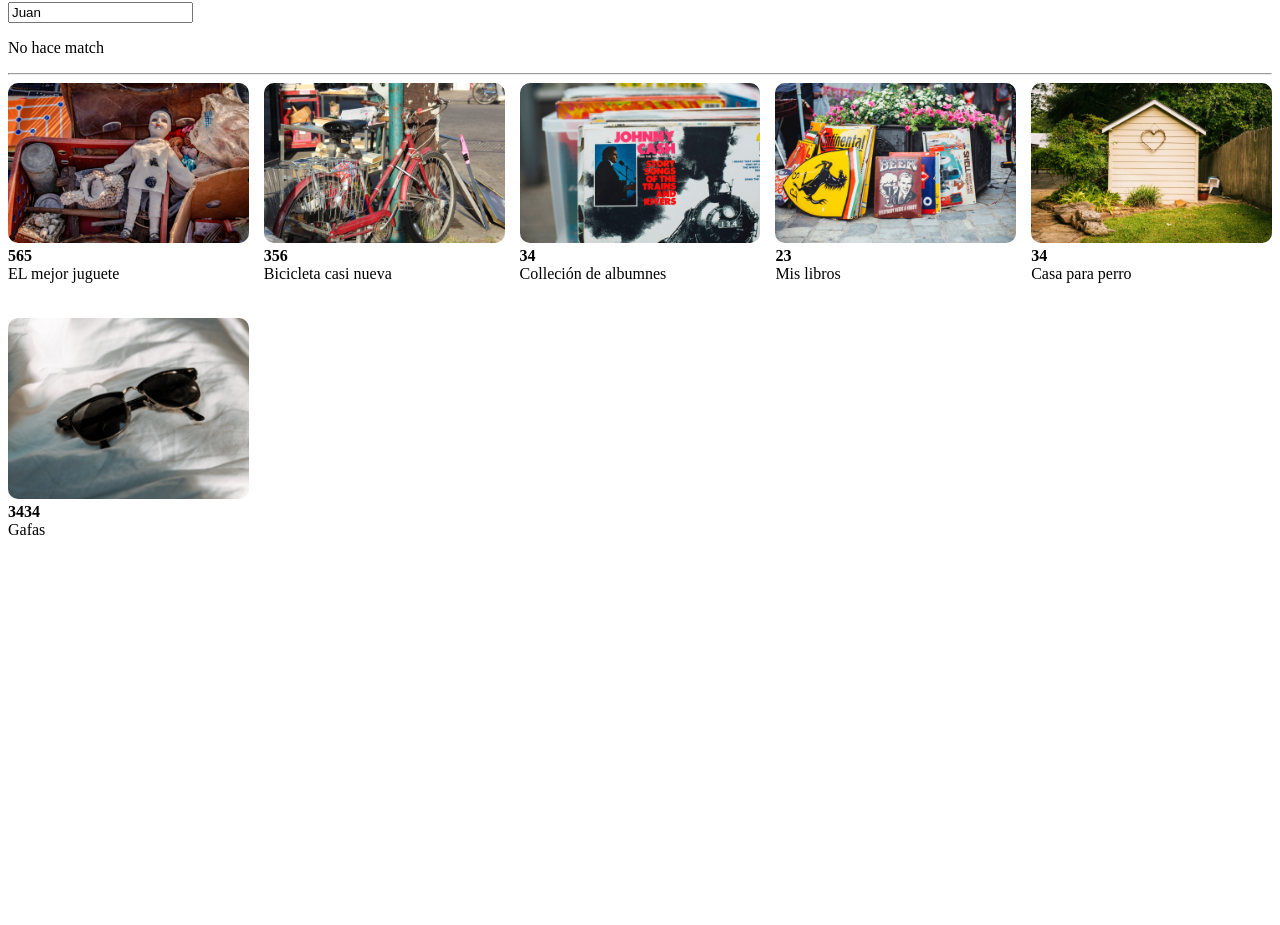
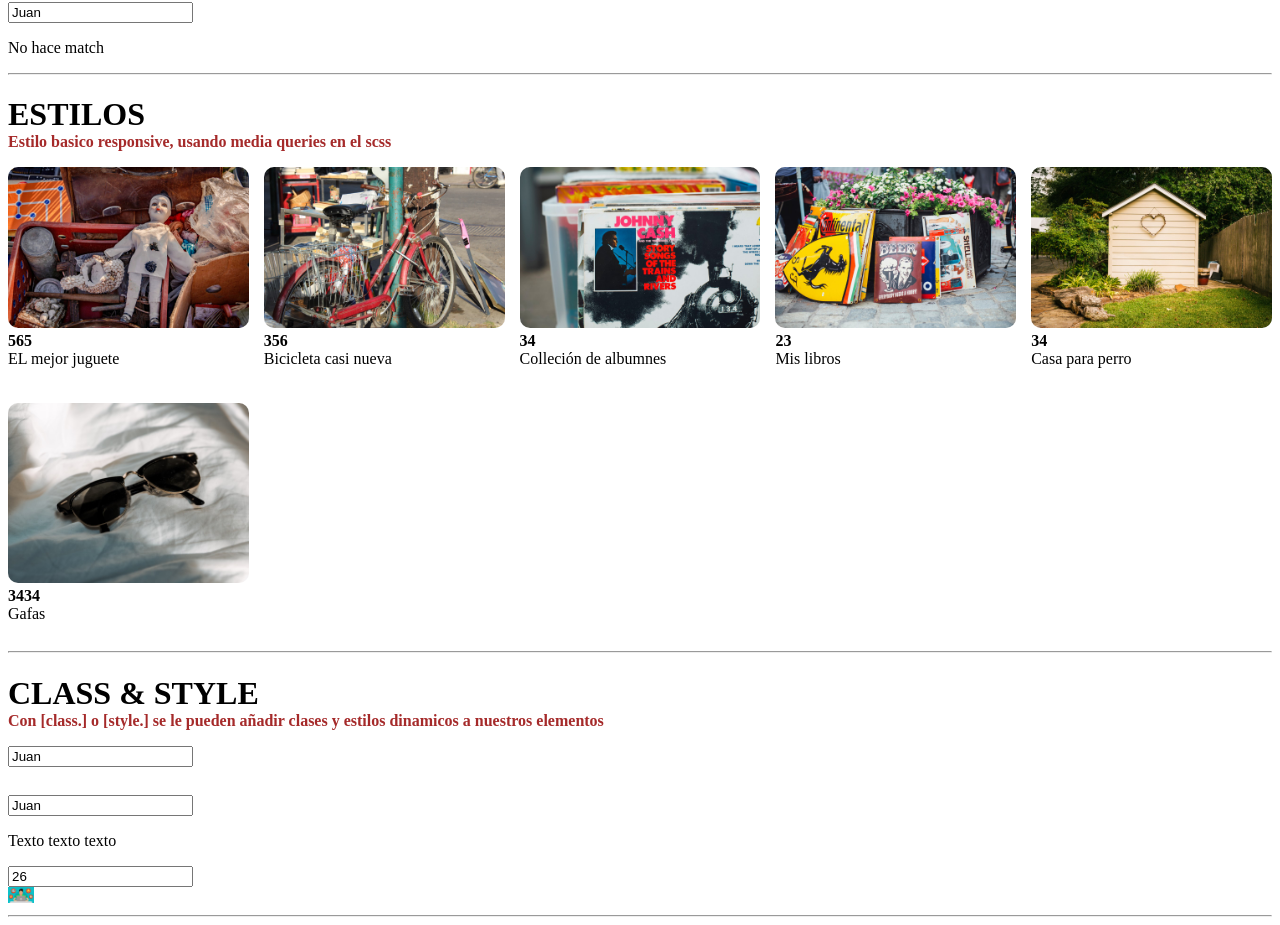
Before and after one commit to An-Bast-Donar/my-store, an Angular app: page / in a window 1280 px wide. Shown: the part 2690-3615 px from the top of the page. Before the commit the page ends 3257 px from the top, so only its background shows below. Built offline with nearby package versions, Linux system fonts and the light colour scheme.

Commit message:
Class y Style

```diff
--- a/src/app/app.component.html
+++ b/src/app/app.component.html
@@ -149,6 +149,8 @@
 ========== ESTILOS ==========
 - Añadimos estilos a las etiquetas como se hace nativamente en html, mediante el atributo class y el atributo id
 -->
+<h1 class="tema">ESTILOS</h1>
+<p class="descripcion">Estilo basico responsive, usando media queries en el scss</p>
 <div class="products--grid">
   <div *ngFor="let product of products">
     <img [src]="product.image" alt="image">
@@ -156,3 +158,31 @@
     <p>{{ product.name }}</p>
   </div>
 </div>
+
+<hr>
+
+<!--
+========== CLASS & STYLE ==========
+- Podemos añadir clases segun condiciones mediante la estructura: [class.clase_a_añadir]="condion_a_cumplir"
+- Podemos añadir stilos dependiendo de una condicion mediante la estuctura: [style.propiedad_css]="condicion_a_evaluar ? 'valor_posible_1' : 'valor_posible_2'"
+- La estrctura de style, tambien resibe unicamente el valor a que toma el estilo indicado
+-->
+<h1 class="tema">CLASS & STYLE</h1>
+<p class="descripcion">Con [class.] o [style.] se le pueden añadir clases y estilos dinamicos a nuestros
+  elementos</p>
+<!--Los id con # deben referenciarse despues de crearse, si se referencian antes de la creacion da error-->
+<input type="text" required #nameInput2="ngModel" [(ngModel)]="person06.name">
+<p class="message-error" [class.showerror]="nameInput2.invalid">El campo es requerido</p>
+<input type="text" required #nameInput3="ngModel" [(ngModel)]="person07.name">
+<p [style.font-style]="nameInput3.invalid ? 'italic' : 'normal'">Texto texto texto</p>
+<div>
+  <div>
+    <input type="number" [(ngModel)]="person07.age" />
+  </div>
+  <div>
+    <!--Las propiedades que reciben una unidad, se les puede indicar el valor de dicha unidad-->
+    <img [style.width.px]="person07.age" [src]="person07.img" />
+  </div>
+</div>
+
+<hr>
--- a/src/app/app.component.scss
+++ b/src/app/app.component.scss
@@ -26,6 +26,18 @@
   }
 }
 
+.message-error{
+  color: red;
+  opacity: 0;
+  margin: 0 0 10px;
+  /*transicion de todas las propiedades a sus nuevos valores*/
+  transition: all linear .5s;
+  /*identificador para si se añade la clase hija en compañia de la padre*/
+  &.showerror{
+    opacity: 1;
+  }
+}
+
 /*media queries: consulta de medios, para responsive*/
 @media screen and (min-width: 600px){
   .products--grid {
--- a/src/app/app.component.ts
+++ b/src/app/app.component.ts
@@ -38,6 +38,18 @@ export class AppComponent {
     complete: false,
   }
   person05 = {
+    name: 'Juan',
+    age: 26,
+    img: 'assets/images/aprendiendocodigo.jpg',
+    complete: false,
+  }
+  person06 = {
+    name: 'Juan',
+    age: 26,
+    img: 'assets/images/aprendiendocodigo.jpg',
+    complete: false,
+  }
+  person07 = {
     name: 'Juan',
     age: 26,
     img: 'assets/images/aprendiendocodigo.jpg',
```
